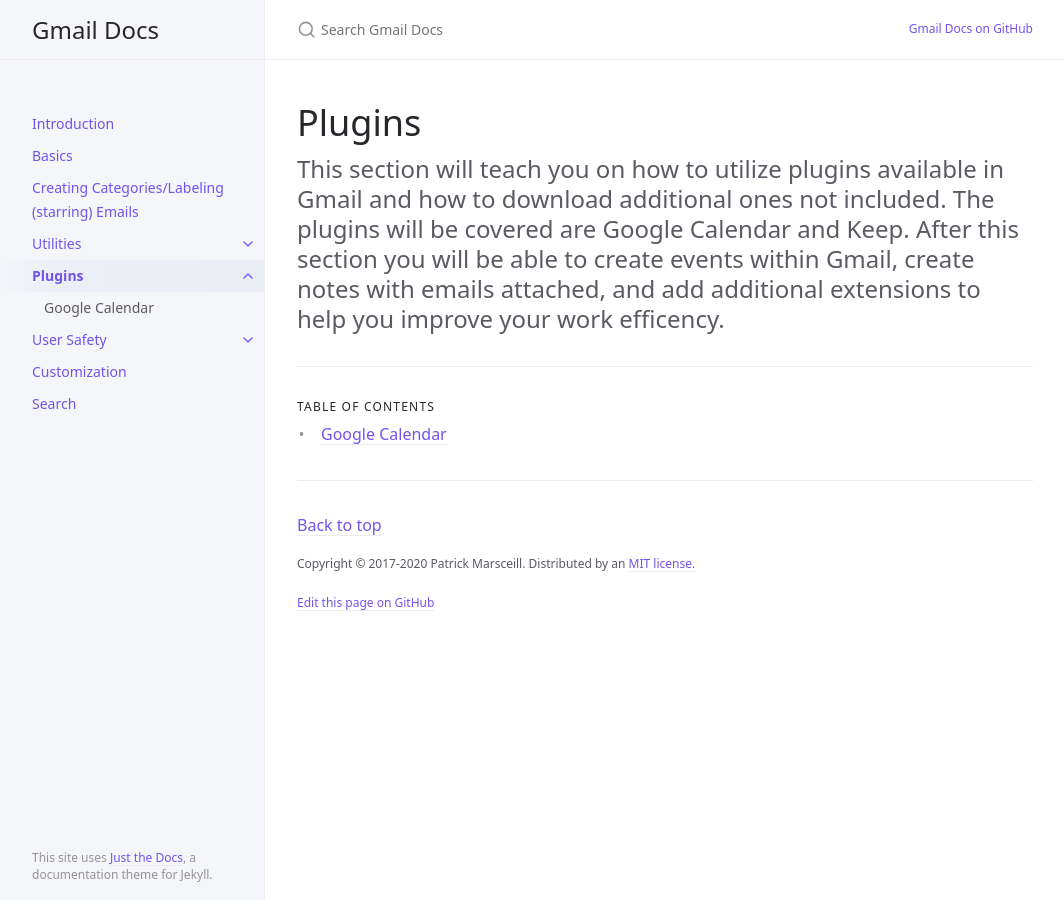
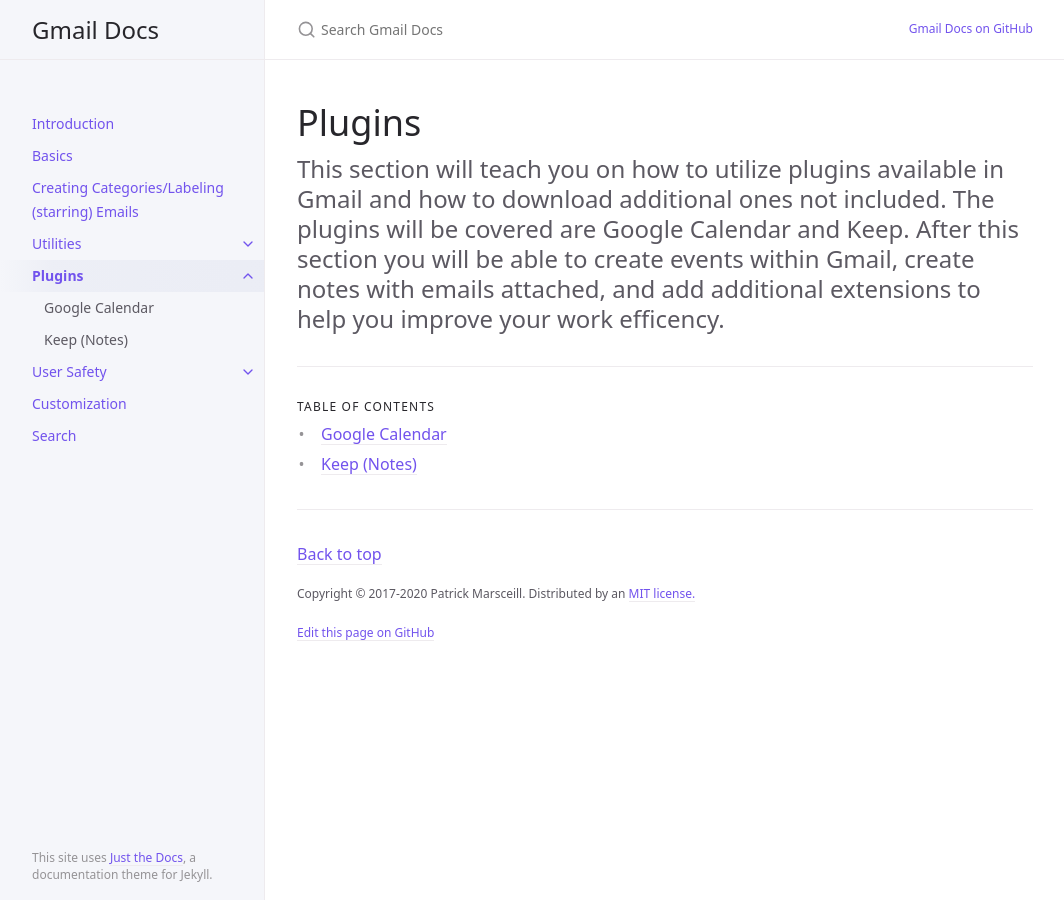
Before and after one commit to Joonior-Programmer/Gmail_Docs, a Jekyll site: the page built from docs/Plugins/navigation-structure.md, in a window 1280 px wide. Shown: the whole page, without its empty margins (107-1171 px from the left). Built offline with Jekyll 4.4.1, drawn with Linux system fonts in a browser that asks for light colours.

```diff
--- /dev/null
+++ b/docs/Plugins/keep.md
@@ -0,0 +1,8 @@
+---
+layout: default
+title: Keep (Notes)
+parent: Plugins
+nav_order: 2
+---
+
+# Keep (Notes)
```
Also changed, not shown: docs/Plugins/googleCalendar.md (+9 -9 lines).
